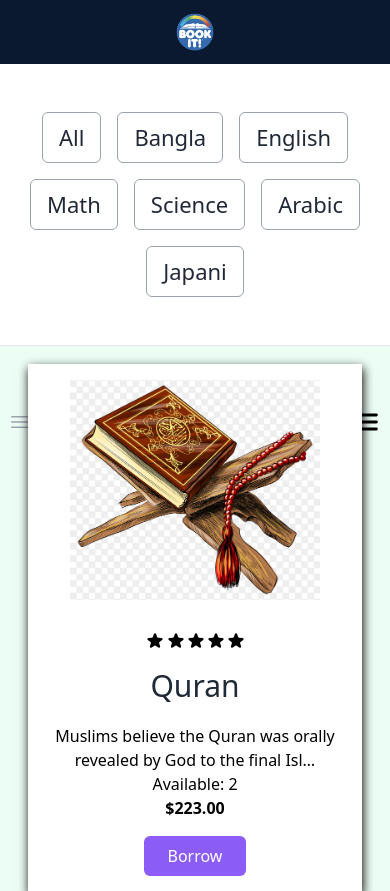
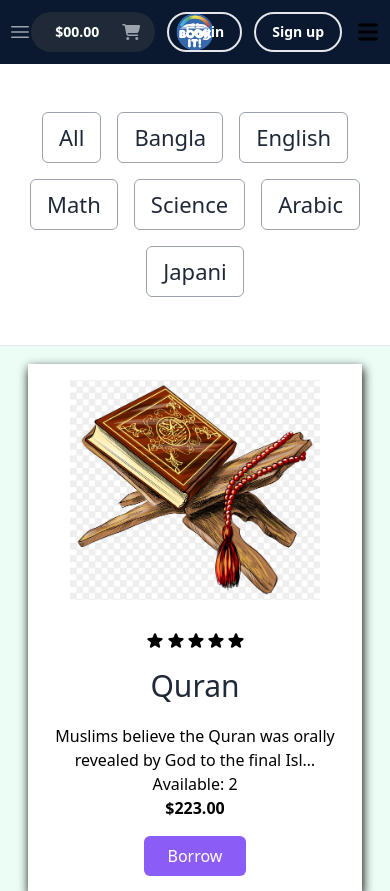
Before and after one commit to Md-Merazul-Islam/Library-Management-System, a Django app: page / in a window 390 px wide. Shown: the top 891 px of the page. Run offline with Django 5.2, Linux system fonts and the light colour scheme; data comes from the database, SQL or seed files in the repository; some libraries are stand-ins or nearby versions.

Commit message:
few responsive correction

```diff
--- a/core/templates/navbar.html
+++ b/core/templates/navbar.html
@@ -2,7 +2,7 @@
 <nav class="" style=" background-color: #0a192f;">
   <div class="mx-auto px-2 sm:px-6 lg:px-8" >
     <div class="mx-auto px-2 sm:px-6 lg:px-8 flex h-16 items-center" style="max-width: 1746px;">
-      <div class="absolute inset-y-0 left-0 flex items-center sm:hidden">
+      <div class="absolute left-0 flex items-center sm:hidden">
         <!-- Mobile menu button-->
         <button type="button" class="relative inline-flex items-center justify-center rounded-md p-2 text-gray-400 hover:bg-gray-700 hover:text-white focus:outline-none focus:ring-2 focus:ring-inset focus:ring-white" aria-controls="mobile-menu" aria-expanded="false" onclick="toggleMobileMenu()">
           <span class="sr-only">Open main menu</span>
@@ -31,7 +31,7 @@
           </div>
         </div>
       </div>
-      <div class="absolute inset-y-0 right-0 flex items-center pr-2 sm:static sm:inset-auto sm:ml-6 sm:pr-0 gap-3">
+      <div class="absolute  right-0 flex items-center pr-2 sm:static sm:inset-auto sm:ml-6 sm:pr-0 gap-3">
         <button type="button" class="relative rounded-full bg-gray-800 p-1 text-gray-400 hover:text-white focus:outline-none focus:ring-2 focus:ring-white focus:ring-offset-2 focus:ring-offset-gray-800" aria-expanded="false" onclick="toggleMenu()">
           <span class="sr-only">View notifications</span>
           <div class="flex items-center">
```
Also changed, not shown: users/templates/accounts/user_login.html (+14 -1 lines).
